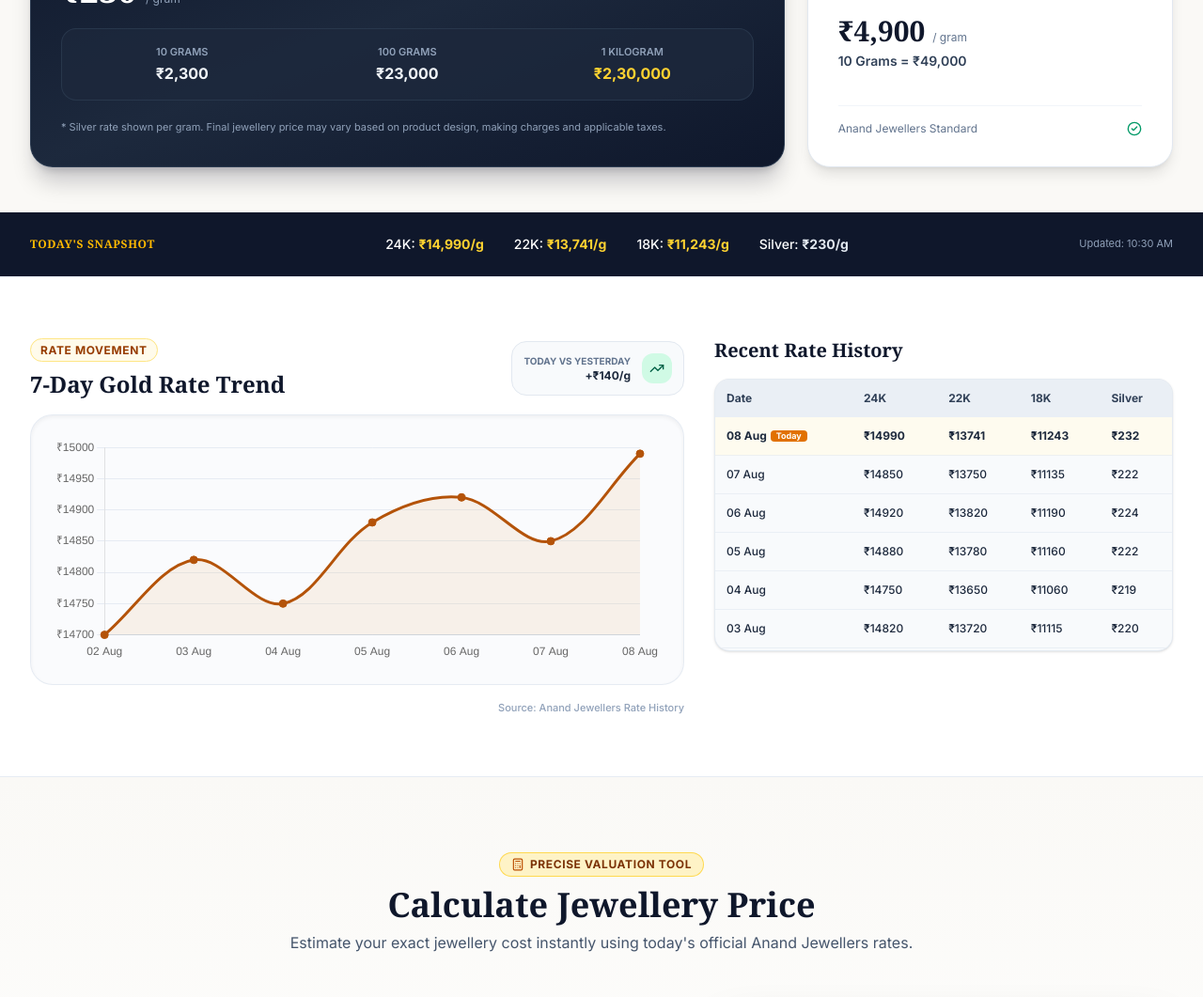
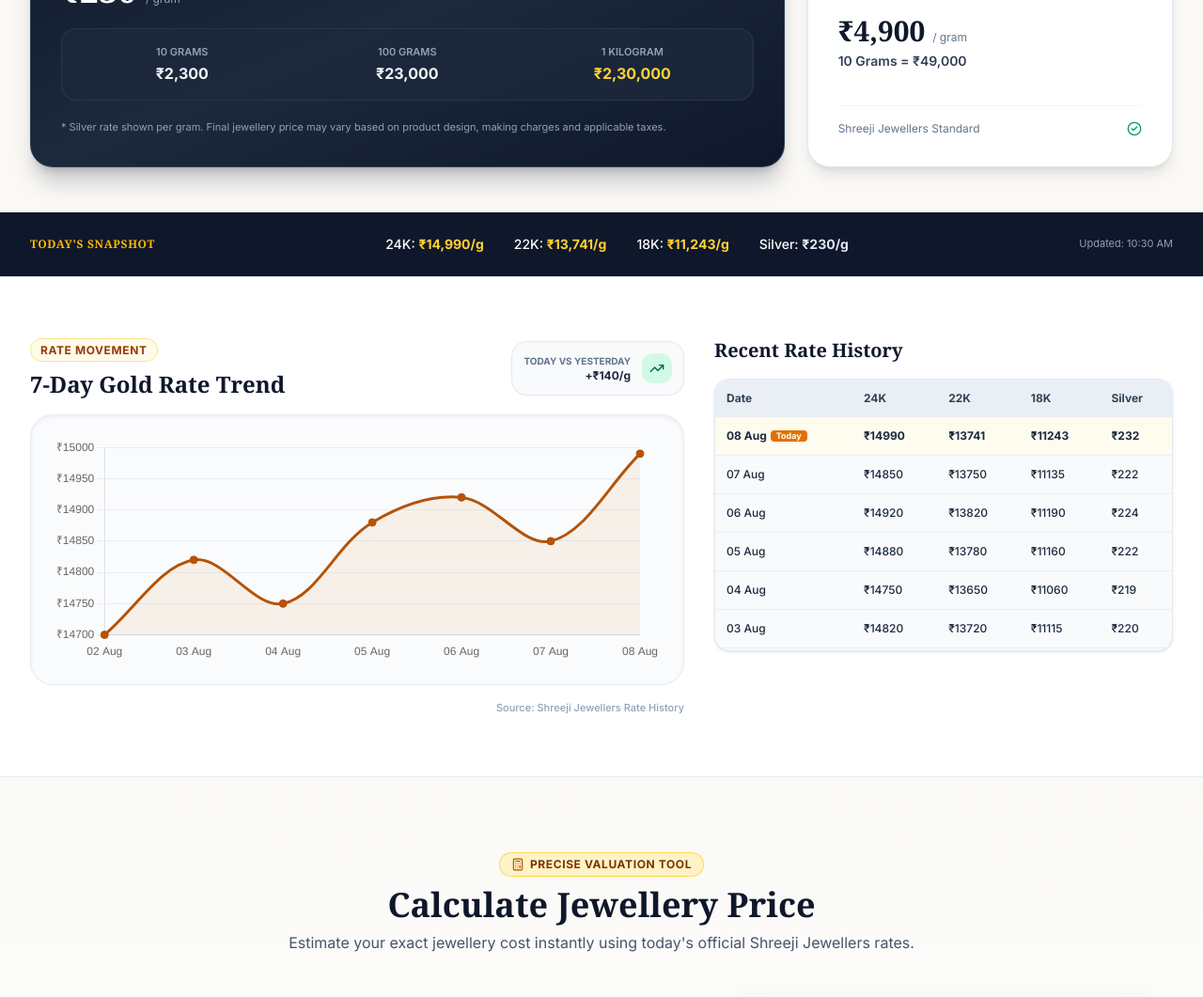
Before and after one commit to shyamdhone/lonarjewers, a React (Vite) app: page /gold-calculator in a window 1280 px wide. Shown: the part 1640-2701 px from the top of the page at 94% size. Built offline with nearby package versions, Linux system fonts and the light colour scheme; no server answers.

Commit message:
Update latest gold and silver rates

```diff
--- a/src/pages/GoldCalculator.jsx
+++ b/src/pages/GoldCalculator.jsx
@@ -730,7 +730,7 @@ Note: Please confirm the final price with Anand Jewellers before purchase.`;
                   </div>
 
                   <div className="pt-4 border-t border-slate-100 text-xs text-slate-500 flex items-center justify-between">
-                    <span>Anand Jewellers Standard</span>
+                    <span>Shreeji Jewellers Standard</span>
                     <CheckCircle2 className="w-4 h-4 text-emerald-600" />
                   </div>
                 </div>
@@ -802,7 +802,7 @@ Note: Please confirm the final price with Anand Jewellers before purchase.`;
                   <Line data={trendChartData} options={trendChartOptions} />
                 </div>
                 <div className="text-right text-[11px] text-slate-400 font-medium">
-                  Source: Anand Jewellers Rate History
+                  Source: Shreeji Jewellers Rate History
                 </div>
               </div>
 
@@ -859,7 +859,7 @@ Note: Please confirm the final price with Anand Jewellers before purchase.`;
                 Calculate Jewellery Price
               </h2>
               <p className="mt-2 text-slate-600 text-sm sm:text-base">
-                Estimate your exact jewellery cost instantly using today's official Anand Jewellers rates.
+                Estimate your exact jewellery cost instantly using today's official Shreeji Jewellers rates.
               </p>
             </div>
 
@@ -911,7 +911,7 @@ Note: Please confirm the final price with Anand Jewellers before purchase.`;
                     </div>
                   </div>
                   <div className="text-right text-[11px] text-slate-500">
-                    Source: Anand Jewellers<br />Updated {dailyRates.lastUpdated}
+                    Source: Shreeji Jewellers<br />Updated {dailyRates.lastUpdated}
                   </div>
                 </div>
 
@@ -1177,7 +1177,7 @@ Note: Please confirm the final price with Anand Jewellers before purchase.`;
               Important Terms & Disclaimer
             </h4>
             <p className="text-xs text-slate-500 leading-relaxed max-w-3xl mx-auto">
-              Rates shown on this page are Anand Jewellers' displayed daily reference rates and may change during the day based on bullion market variations. Jewellery prices can vary based on specific product design, making charges, gemstones, wastage, and statutory taxes. The calculator provides an estimate only and does not constitute a binding purchase agreement. Please confirm final price directly with Anand Jewellers prior to billing.
+              Rates shown on this page are Shreeji Jewellers' displayed daily reference rates and may change during the day based on bullion market variations. Jewellery prices can vary based on specific product design, making charges, gemstones, wastage, and statutory taxes. The calculator provides an estimate only and does not constitute a binding purchase agreement. Please confirm final price directly with Shreeji Jewellers prior to billing.
             </p>
           </div>
         </section>
@@ -1190,7 +1190,7 @@ Note: Please confirm the final price with Anand Jewellers before purchase.`;
               Planning Your Next Jewellery Purchase?
             </h2>
             <p className="mt-3 text-slate-300 text-sm sm:text-base max-w-2xl mx-auto">
-              Check today's rates, calculate your estimate and visit Anand Jewellers for expert assistance and bespoke handcrafted designs.
+              Check today's rates, calculate your estimate and visit Shreeji Jewellers for expert assistance and bespoke handcrafted designs.
             </p>
 
             <div className="mt-8 flex flex-wrap gap-4 justify-center items-center">
@@ -1212,7 +1212,7 @@ Note: Please confirm the final price with Anand Jewellers before purchase.`;
                 onClick={() => window.location.href = 'tel:+911234567890'}
                 className="px-6 py-3.5 rounded-xl bg-slate-800 hover:bg-slate-700 text-slate-200 font-semibold text-sm border border-slate-700 transition-all flex items-center gap-2"
               >
-                <Phone className="w-4 h-4" /> Call Anand Jewellers
+                <Phone className="w-4 h-4" /> Call Shreeji Jewellers
               </button>
             </div>
           </div>
```
